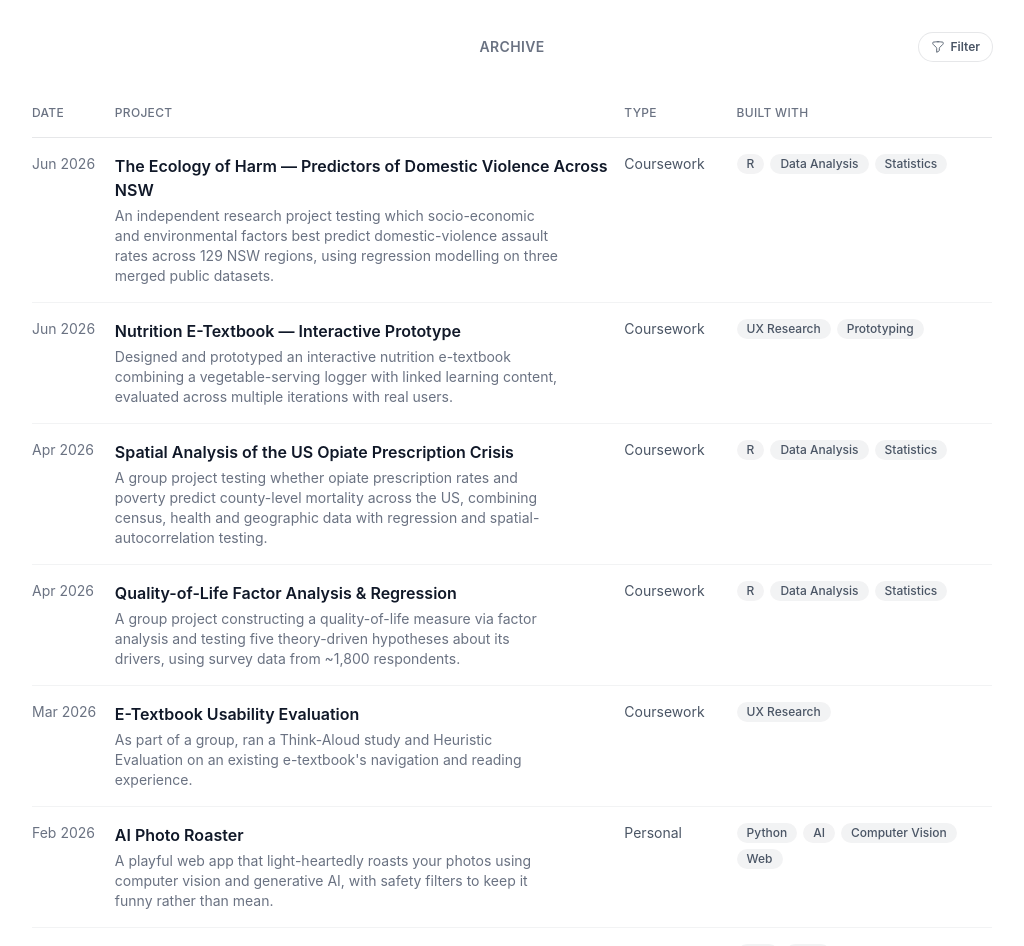
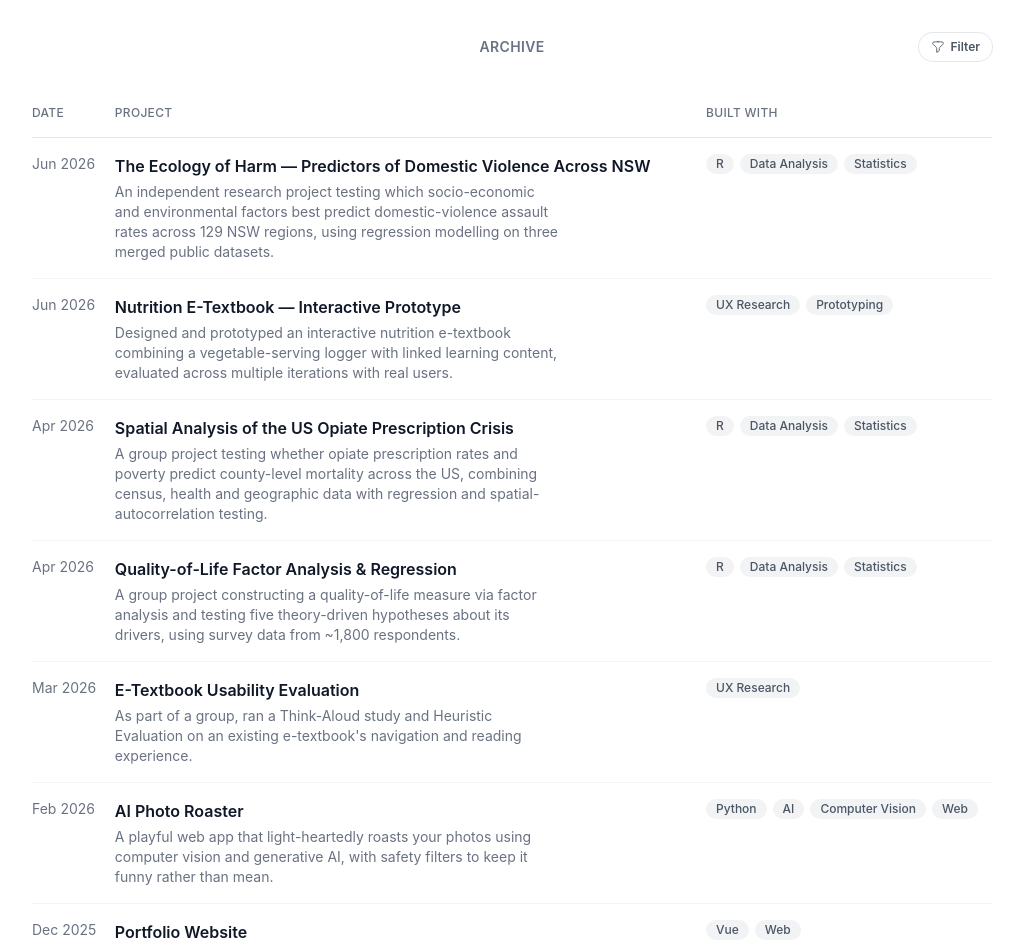
Before and after one commit to raaannndddd/portfolio, a Vue app: page /showroom in a window 1280 px wide. Shown: the part 1980-2926 px from the top of the page, without its empty margins (128-1152 px from the left). Built offline with nearby package versions, Linux system fonts and the light colour scheme.

Commit message:
changed table in showroom

```diff
--- a/src/components/layout/HeaderAbout.vue
+++ b/src/components/layout/HeaderAbout.vue
@@ -17,7 +17,7 @@
       <div class="max-w-2xl lg:text-left">
         <p class="mt-8 text-pretty text-lg font-medium text-gray-500 dark:text-gray-300 sm:text-xl/8">
           I'm a software engineering graduate from the University of Sydney, now working as an SEO specialist.
-          I build full-stack websites and tune them to rank on Google, and AI assistants. Recently that's meant a client site for a language academy in Jordan
+          I build full-stack websites and tune them to rank on Google and AI assistants. Recently that's meant a client site for a language academy in Jordan
           and an honours thesis measuring bias in medical AI chatbots.
         </p>
         <p class="mt-6 text-pretty text-lg font-medium text-gray-500 dark:text-gray-300 sm:text-xl/8">
--- a/src/components/layout/List.vue
+++ b/src/components/layout/List.vue
@@ -144,7 +144,6 @@
             <tr class="border-b border-gray-900/10 text-xs uppercase tracking-wide text-gray-500 dark:border-white/10 dark:text-gray-400">
               <th class="py-4 pr-4 font-medium">Date</th>
               <th class="py-4 pr-4 font-medium">Project</th>
-              <th class="hidden py-4 pr-4 font-medium sm:table-cell">Type</th>
               <th class="hidden py-4 pl-4 font-medium md:table-cell">Built with</th>
             </tr>
           </thead>
@@ -159,7 +158,6 @@
                 <p class="font-semibold text-gray-900 transition-colors group-hover:text-primary dark:text-white">{{ project.title }}</p>
                 <p class="mt-1 max-w-md text-sm text-gray-500 dark:text-gray-400">{{ project.description }}</p>
               </td>
-              <td class="hidden py-4 pr-4 align-top text-sm text-gray-600 dark:text-gray-300 sm:table-cell">{{ typeOf(project) }}</td>
               <td class="hidden py-4 pl-4 align-top md:table-cell">
                 <div class="flex flex-wrap gap-1.5">
                   <span
@@ -238,13 +236,6 @@ function formatDate(date) {
   return `${monthNames[Number(month) - 1]} ${year}`
 }
 
-function typeOf(project) {
-  if (project.category === 'coursework') return 'Coursework'
-  if (project.category === 'personal') return 'Personal'
-  if (project.category === 'client') return 'Client'
-  return project.tags?.[0] ?? '—'
-}
-
 function linkLabel(href) {
   if (href.includes('github.com')) return 'View on GitHub'
   if (href.includes('drive.google.com')) return 'View project'
```
